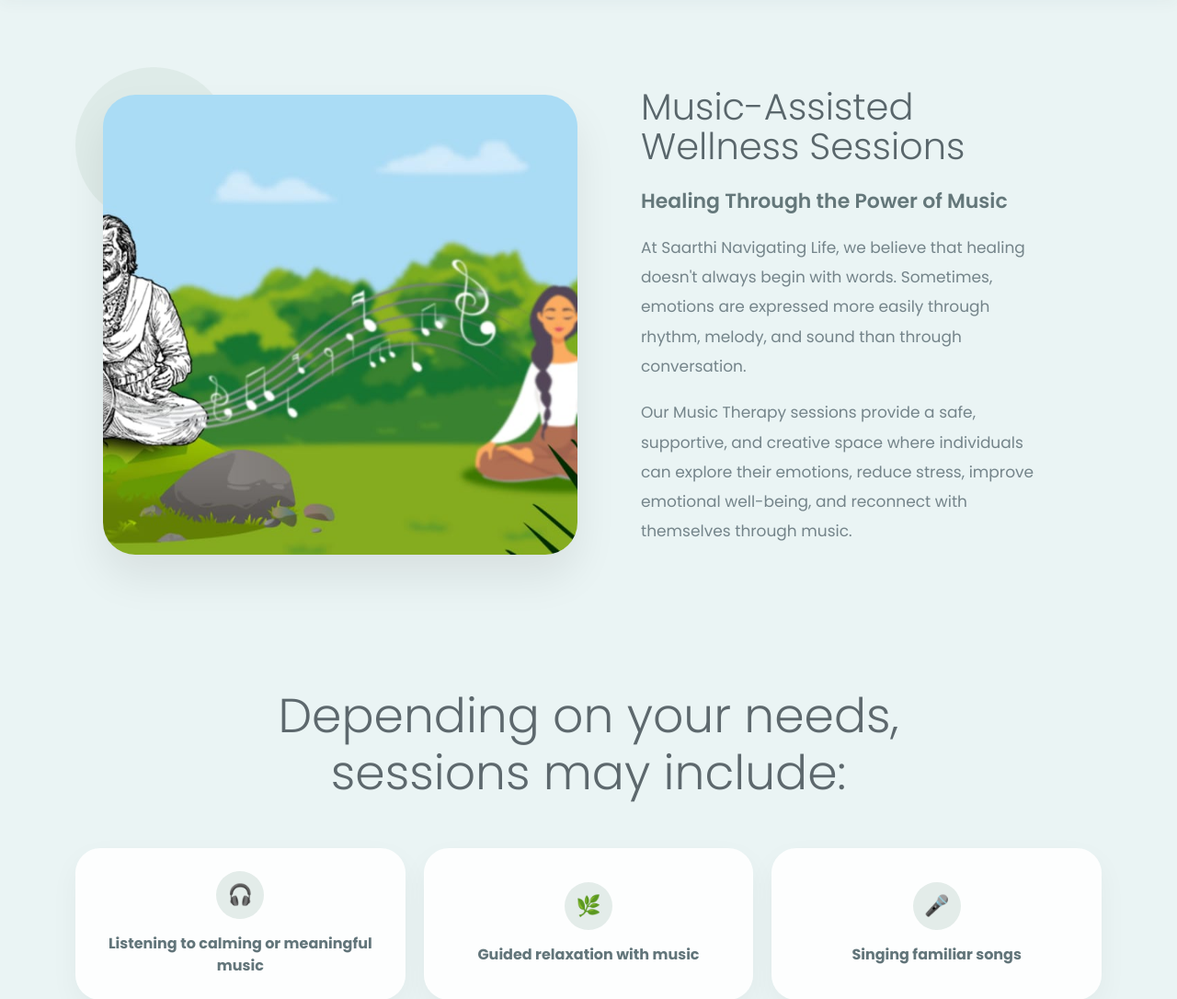
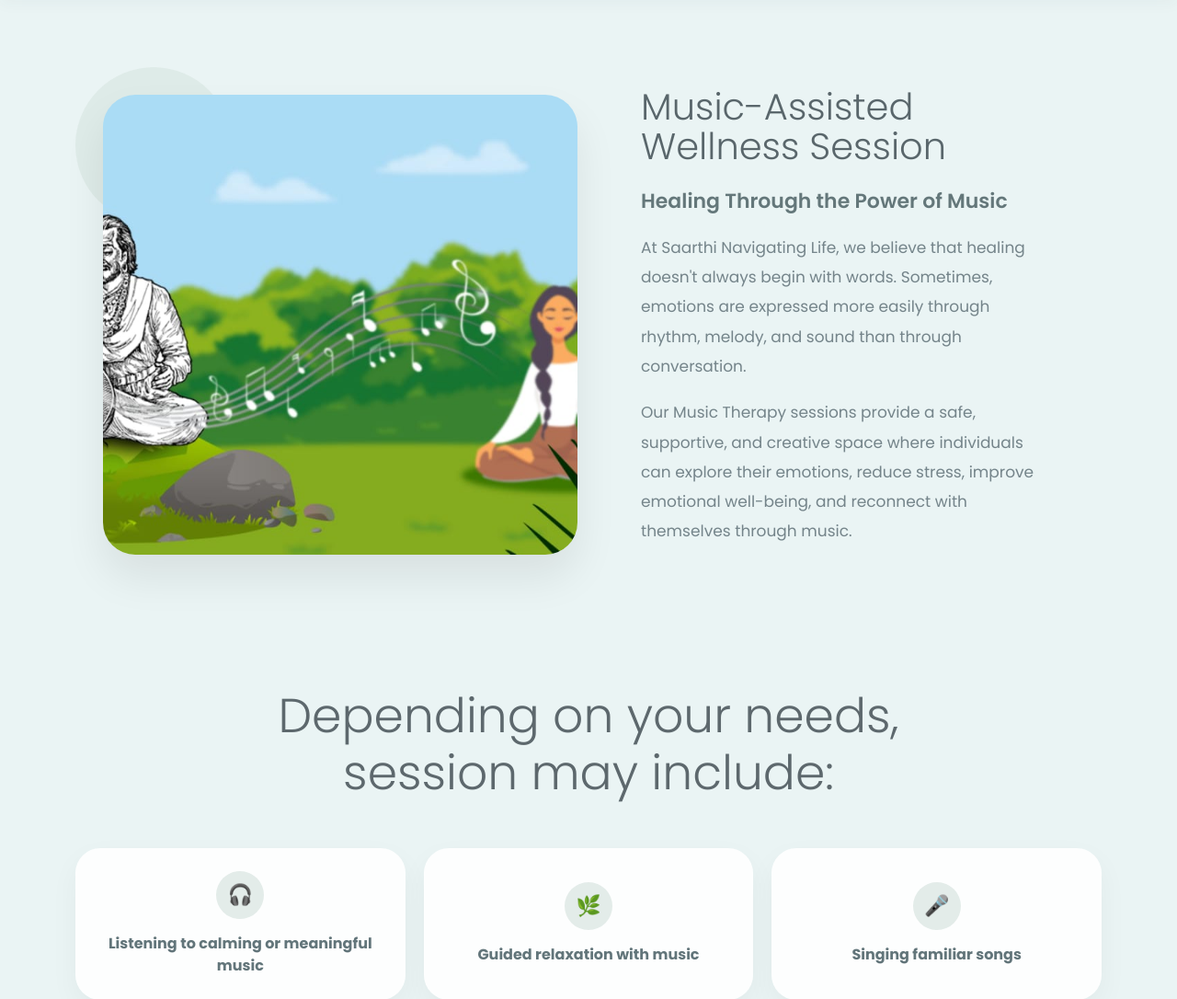
Before and after one commit to neemkaroli12/saarthinavigatinglife, a Django app: page /music/ in a window 1280 px wide. Shown: the part 124-1210 px from the top of the page at 92% size. Run offline with Django 5.2, Linux system fonts and the light colour scheme.

Commit message:
about.html art.html home.html emdr.html art.html music.html cbt.html

```diff
--- a/services/templates/cbt.html
+++ b/services/templates/cbt.html
@@ -1633,7 +1633,7 @@ img {
                             class="soft-btn"
                         >
 
-                            Explore CBT Therapy
+                              Begin Your Journey
 
                         </a>
 
--- a/services/templates/emdr.html
+++ b/services/templates/emdr.html
@@ -1445,7 +1445,7 @@ body {
                 </p>
                 <a href="{% url 'form' %}" class="soft-btn">
 
-                    Explore EMDR Therapy
+                      Begin Your Journey
 
                 </a>
 
--- a/services/templates/form.html
+++ b/services/templates/form.html
@@ -405,7 +405,7 @@
                                     type="submit"
                                     class="btn btn-primary demo-btn"
                                 >
-                                    Book Demo Session
+                                    Book now
                                 </button>
 
                             </div>
--- a/services/templates/music.html
+++ b/services/templates/music.html
@@ -1173,7 +1173,7 @@ body {
 
                         <h1 class="hero-title">
 
-                            Music-Assisted Wellness Sessions
+                            Music-Assisted Wellness Session
 
                         </h1>
 
@@ -1230,7 +1230,7 @@ body {
 
             <h2>
 
-                Depending on your needs, sessions may include:
+                Depending on your needs, session may include:
 
             </h2>
 
--- a/services/templates/online.html
+++ b/services/templates/online.html
@@ -352,9 +352,6 @@ body{
 
             <div class="col-lg-6">
 
-                <span class="mini-tag">
-                    💻 Flexible Emotional Support
-                </span>
 
                 <h1 class="hero-title">
                     Online Therapy
@@ -486,7 +483,7 @@ body{
         </h2>
 
         <a href="{% url 'form' %}" class="soft-btn">
-            Explore Online Therapy →
+             Begin Your Journey
         </a>
 
     </div>
--- a/services/templates/play.html
+++ b/services/templates/play.html
@@ -930,7 +930,7 @@ body{
         </p>
         <a href="{% url 'form' %}" class="soft-btn">
 
-            Explore Play Therapy →
+              Begin Your Journey
 
         </a>
 
```
